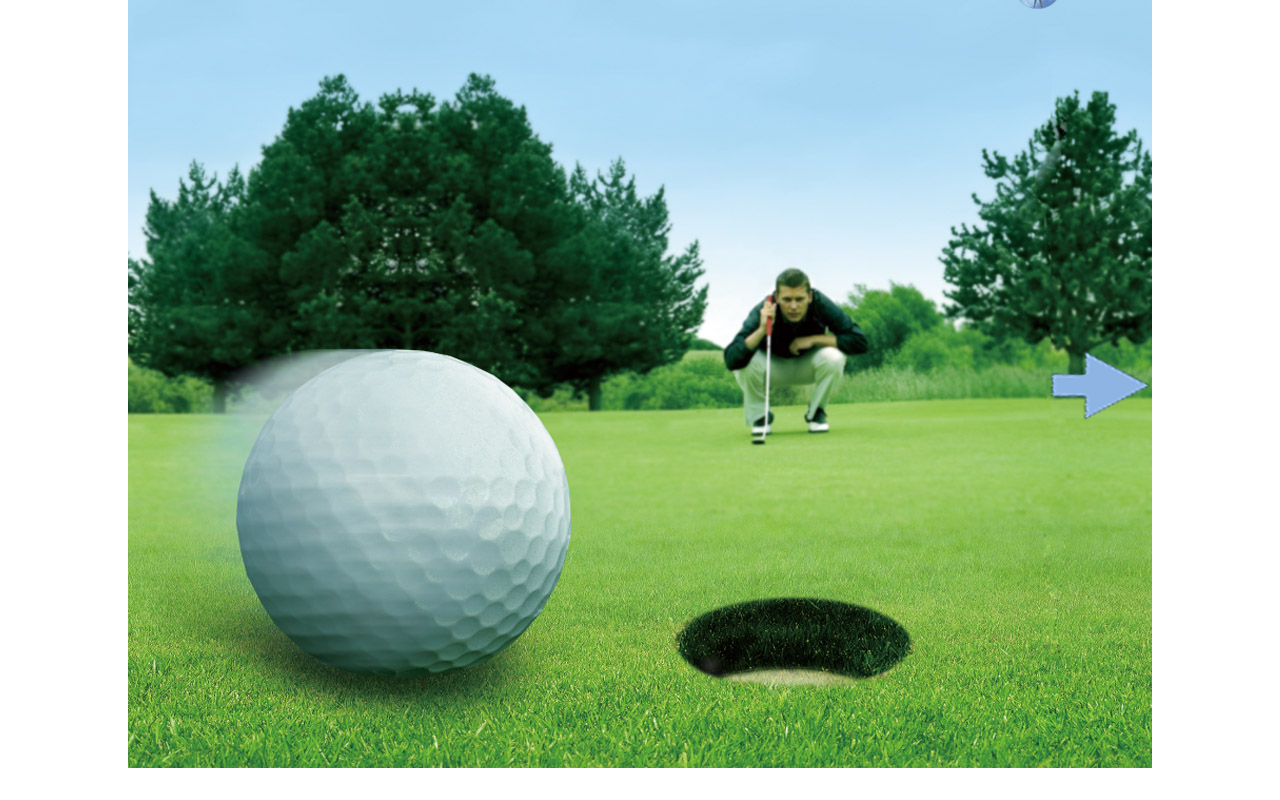
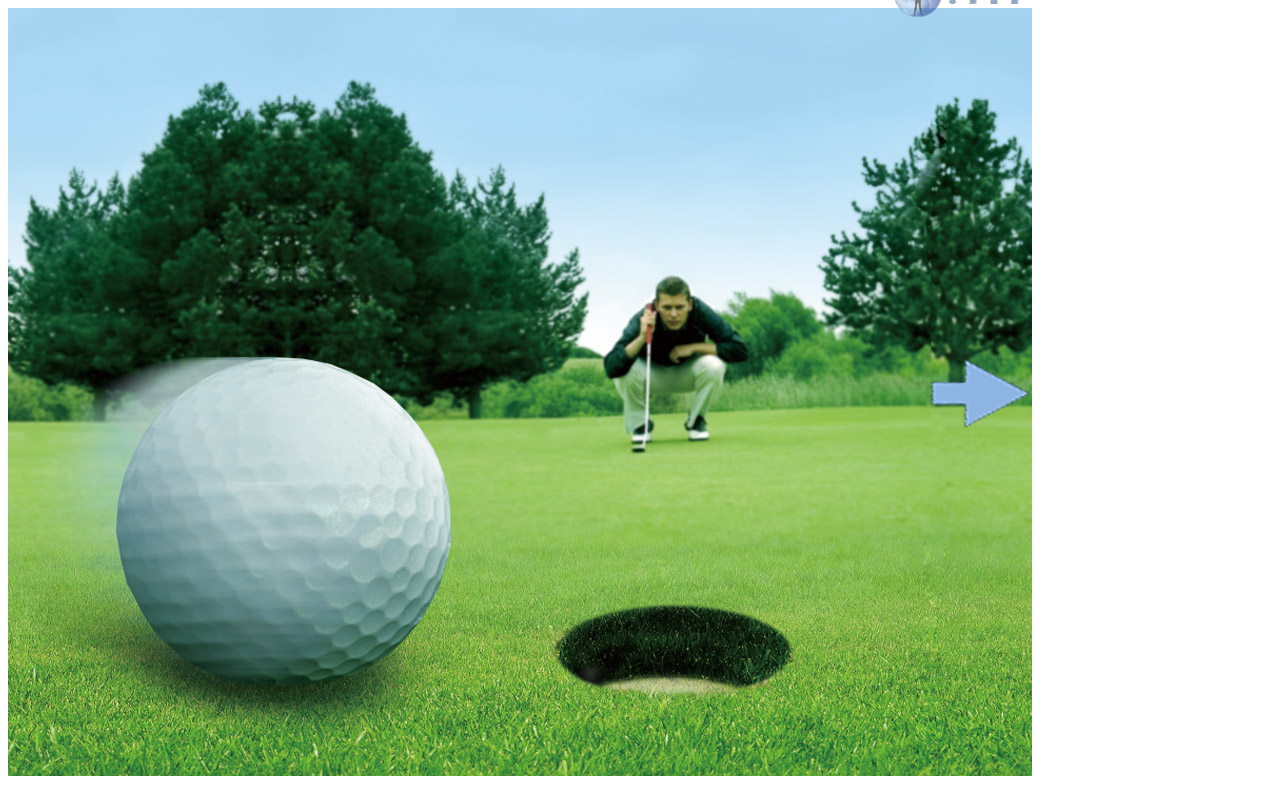
Before and after one commit to henzil/finasteride, a plain HTML site: page first.html in a window 1280 px wide. Drawn offline with Linux system fonts and the light colour scheme.

Commit message:
First pages commit

```diff
--- a/css/b_h_p_page.css
+++ b/css/b_h_p_page.css
@@ -1,16 +1,5 @@
 @CHARSET "UTF-8";
-html{
-	background-color: white;
-	margin: 0px;
-}
-body{
-	width: 1024px;
-	height: 768px;
-	max-width: 1024px;
-	max-height: 768px;
-	background-color: white;
-	margin: 0px auto;
-}
+
 .b_all{
 	background-image: url("../image/L2/L2-bg.png");
 	position: absolute;
--- a/css/course.css
+++ b/css/course.css
@@ -1,15 +1,5 @@
 @CHARSET "UTF-8";
-html{
-	background-color: red;
-}
-body{
-	width: 1024px;
-	height: 768px;
-	max-width: 1024px;
-	max-height: 768px;
 
-	margin: 0px auto;
-}
 .c__all{
 	position: absolute;
 	width: 1024px;
--- a/css/disease_incidence.css
+++ b/css/disease_incidence.css
@@ -1,16 +1,5 @@
 @CHARSET "UTF-8";
-html{
-	background-color: white;
-	margin: 0px;
-}
-body{
-	width: 1024px;
-	height: 768px;
-	max-width: 1024px;
-	max-height: 768px;
 
-	margin: 0px auto;
-}
 .all{
 	position: absolute;
 	width: 1024px;
--- a/css/first.css
+++ b/css/first.css
@@ -1,14 +1,5 @@
 @CHARSET "UTF-8";
-html{
-	background-color: white;
-}
-body{
-	width: 1024px;
-	height: 768px;
-	max-width: 1024px;
-	max-height: 768px;
-	margin: 0px auto;
-}
+
 .f_all{
 	position: absolute;
 	width: 1024px;
--- a/css/index.css
+++ b/css/index.css
@@ -3,17 +3,17 @@ html{
 	background-color: white;
 }
 body{
-/* 	width: 1024px; */
-/* 	height: 768px; */
-/* 	max-width: 1024px; */
-/* 	max-height: 768px; */
-/* 	margin: 0px auto; */
+	width: 1024px;
+	height: 768px;
+	max-width: 1024px;
+	max-height: 768px;
+	margin: 0px auto;
 }
 .all_page{
-/* 	position: absolute; */
-/* 	width: 1024px; */
-/* 	height: 768px; */
-/* 	max-width: 1024px; */
-/* 	max-height: 768px; */
-/* 	margin: 0px auto; */
+	position: absolute;
+	width: 1024px;
+	height: 768px;
+	max-width: 1024px;
+	max-height: 768px;
+	margin: 0px auto;
 }
```
